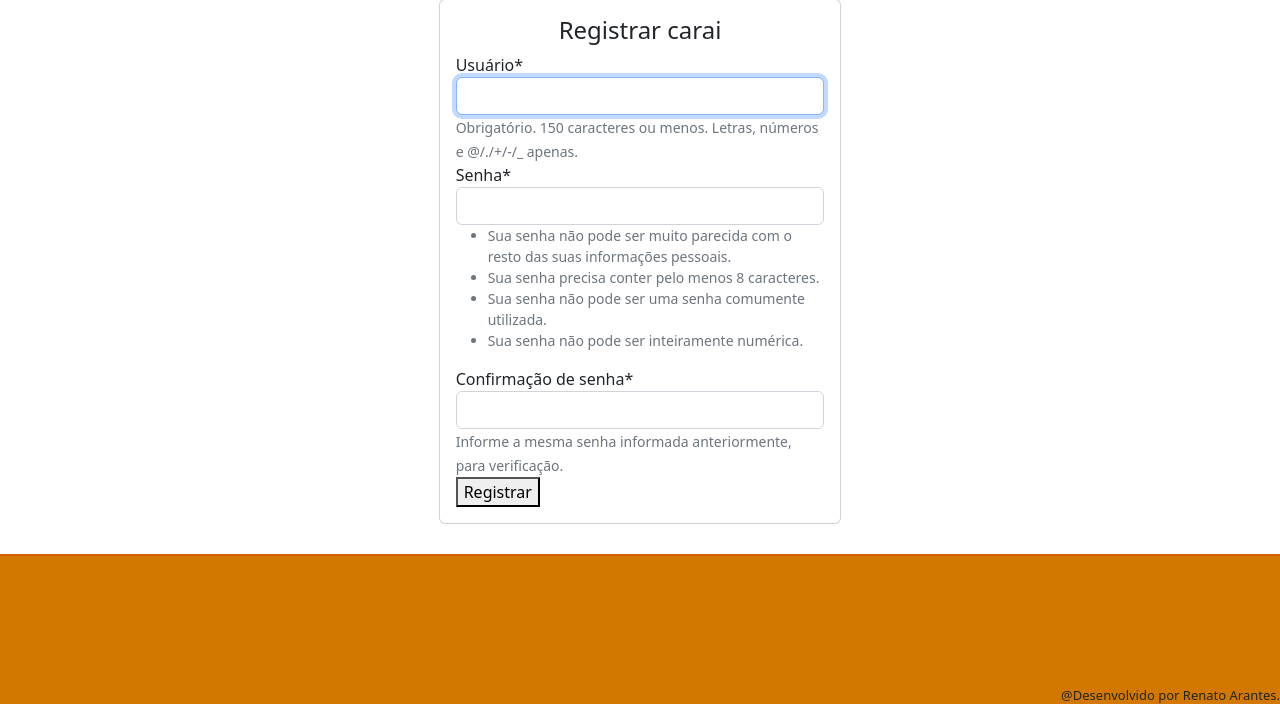
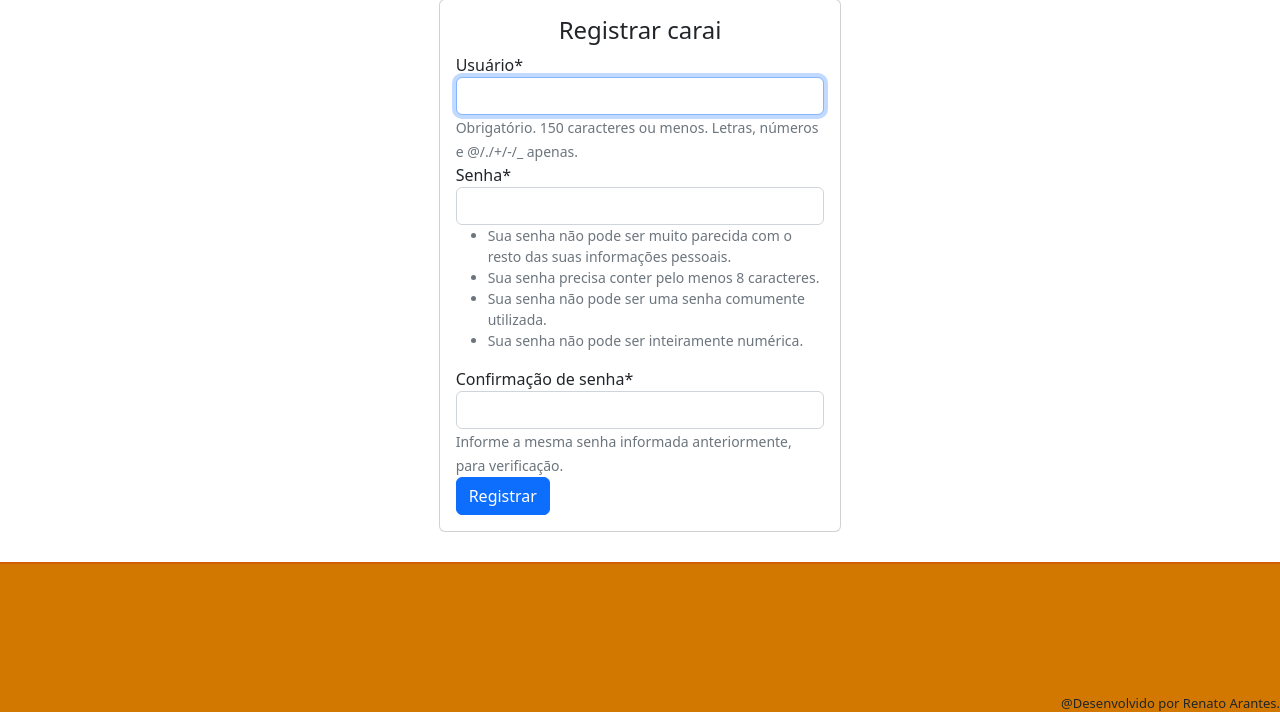
Before and after one commit to arantes-renato/Django, a Django app: page /accounts/register/ in a window 1280 px wide. Shown: the part 78-800 px from the top of the page. Run offline with Django 4.2, Linux system fonts and the light colour scheme; some libraries are stand-ins or nearby versions.

Commit message:
registro completo

```diff
--- a/testedev/templates/registration/login.html
+++ b/testedev/templates/registration/login.html
@@ -14,7 +14,7 @@
                     {% csrf_token %}
                     <input type="hidden" name="next" value="{{ next }}">
                     {{ form|crispy }}
-                    <button type="submit" clas="btn btn-primary btn-block">Entrar</button>
+                    <button type="submit" class="btn btn-primary btn-block">Entrar</button>
 
                 </form>
             </div>
--- a/testedev/templates/registration/register.html
+++ b/testedev/templates/registration/register.html
@@ -15,7 +15,7 @@
                     <input type="hidden" name="next" value="{{ next }}">
 
                     {{ form|crispy }}
-                    <button type="submit" clas="btn btn-primary btn-block">Registrar</button>
+                    <button type="submit" class="btn btn-primary btn-block">Registrar</button>
 
                 </form>
             </div>
```
Also changed, not shown: testedev/db.sqlite3.
